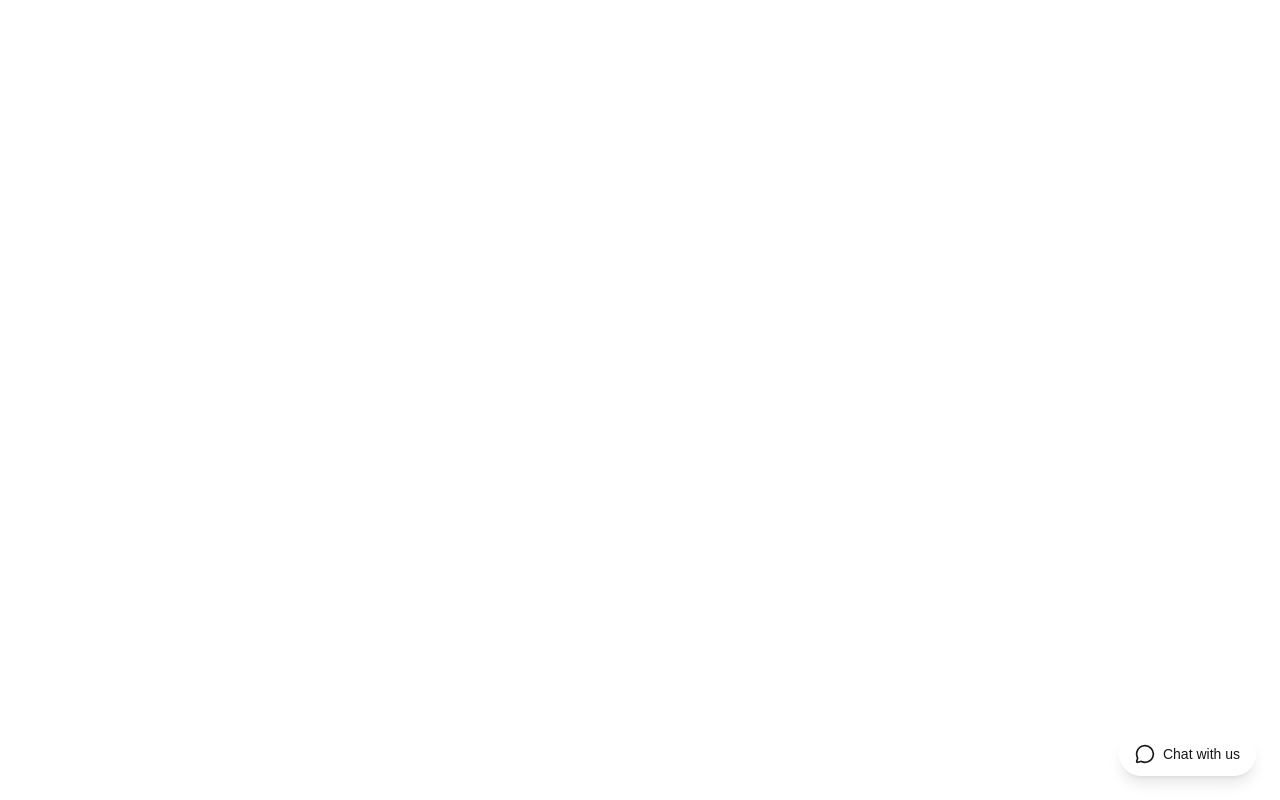
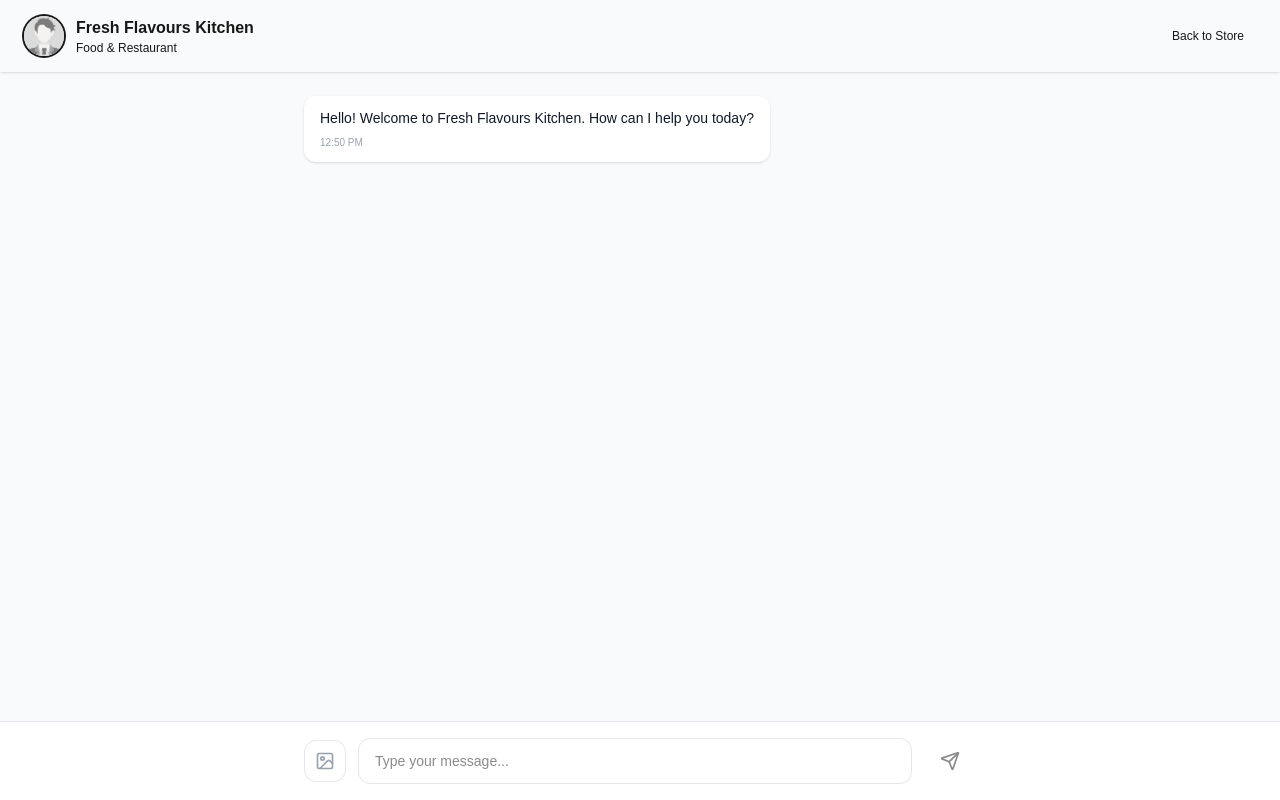
Before and after one commit to Sellfast-app/webchat, a Next.js app: page / in a window 1280 px wide. Built offline with nearby package versions, Linux system fonts and the light colour scheme.

Commit message:
style(webchat): full screen layout with Swiftree colors

```diff
--- a/src/components/ChatWidget.tsx
+++ b/src/components/ChatWidget.tsx
@@ -1,7 +1,7 @@
 "use client";
 
 import { useState, useRef, useEffect } from "react";
-import { Send, MessageCircle, X, Loader2, Image as ImageIcon } from "lucide-react";
+import { Send, X, Loader2, Image as ImageIcon } from "lucide-react";
 import { ChatMessage, VendorContext, MOCK_VENDOR } from "@/lib/types";
 
 function formatTime(ts: number): string {
@@ -16,7 +16,6 @@ interface ChatWidgetProps {
 }
 
 export function ChatWidget({ vendor = MOCK_VENDOR }: ChatWidgetProps) {
-  const [isOpen, setIsOpen] = useState(false);
   const [messages, setMessages] = useState<ChatMessage[]>([
     {
       id: "1",
@@ -104,63 +103,57 @@ export function ChatWidget({ vendor = MOCK_VENDOR }: ChatWidgetProps) {
   };
 
   return (
-    <>
-      {!isOpen && (
-        <button
-          onClick={() => setIsOpen(true)}
-          className="fixed bottom-6 right-6 flex items-center gap-2 rounded-full bg-primary px-4 py-3 text-primary-foreground shadow-lg transition-all duration-200 hover:scale-105 hover:shadow-xl"
-        >
-          <MessageCircle className="h-5 w-5" />
-          <span className="text-sm font-medium">Chat with us</span>
-        </button>
-      )}
-
-      {isOpen && (
-        <div className="fixed bottom-6 right-6 flex h-[500px] w-80 flex-col overflow-hidden rounded-xl bg-white shadow-2xl ring-1 ring-gray-200">
+    <div className="flex h-screen w-full flex-col bg-gray-50">
       {/* Header */}
-          <div className="flex items-center justify-between bg-primary px-4 py-3">
-            <div className="flex items-center gap-2">
+      <div className="flex items-center justify-between bg-primary px-6 py-4 shadow-sm">
+        <div className="flex items-center gap-3">
           <img
             src="/vendor-avatar.jpg"
             alt="Vendor"
-                className="h-8 w-8 rounded-full object-cover"
+            className="h-10 w-10 rounded-full object-cover ring-2 ring-primary-foreground/20"
           />
-              <span className="text-sm font-semibold text-primary-foreground">
+          <div>
+            <h2 className="text-base font-semibold text-primary-foreground">
               {vendor.vendorName}
-              </span>
+            </h2>
+            <p className="text-xs text-primary-foreground/70">
+              {vendor.businessType}
+            </p>
           </div>
-            <button
-              onClick={() => setIsOpen(false)}
-              className="text-primary-foreground hover:text-gray-200"
+        </div>
+        <a
+          href="/"
+          className="rounded-lg bg-primary-foreground/10 px-3 py-1.5 text-xs font-medium text-primary-foreground hover:bg-primary-foreground/20"
         >
-              <X className="h-4 w-4" />
-            </button>
+          Back to Store
+        </a>
       </div>
 
       {/* Messages */}
-          <div className="flex-1 overflow-y-auto bg-gray-50 p-4">
+      <div className="flex-1 overflow-y-auto p-6">
+        <div className="mx-auto max-w-2xl space-y-4">
           {messages.map((msg) => (
             <div
               key={msg.id}
-                className={`mb-3 flex ${msg.role === "user" ? "justify-end" : "justify-start"}`}
+              className={`flex ${msg.role === "user" ? "justify-end" : "justify-start"}`}
             >
               <div
-                  className={`max-w-[80%] rounded-lg px-3 py-2 text-sm ${
+                className={`max-w-[75%] rounded-xl px-4 py-3 text-sm shadow-sm ${
                   msg.role === "user"
                     ? "bg-primary text-primary-foreground"
-                      : "bg-white text-gray-900 shadow-sm"
+                    : "bg-white text-gray-900 shadow"
                 }`}
               >
                 {msg.imageUrl && (
                   <img
                     src={msg.imageUrl}
                     alt="uploaded"
-                      className="mb-1 max-h-40 rounded object-cover"
+                    className="mb-2 max-h-60 rounded-lg object-cover"
                   />
                 )}
                 {msg.content !== "[image]" && <span>{msg.content}</span>}
                 <div
-                    className={`mt-1 text-[10px] ${
+                  className={`mt-2 text-[10px] ${
                     msg.role === "user"
                       ? "text-primary-foreground/70"
                       : "text-gray-400"
@@ -173,17 +166,18 @@ export function ChatWidget({ vendor = MOCK_VENDOR }: ChatWidgetProps) {
           ))}
           {loading && (
             <div className="flex justify-start">
-                <div className="rounded-lg bg-white px-3 py-2 shadow-sm">
-                  <Loader2 className="h-4 w-4 animate-spin text-gray-400" />
+              <div className="rounded-xl bg-white px-4 py-3 shadow">
+                <Loader2 className="h-5 w-5 animate-spin text-gray-400" />
               </div>
             </div>
           )}
           <div ref={messagesEndRef} />
         </div>
+      </div>
 
       {/* Input */}
-          <div className="border-t border-gray-200 bg-white p-3">
-            <div className="flex gap-2">
+      <div className="border-t border-gray-200 bg-white p-4">
+        <div className="mx-auto flex max-w-2xl items-center gap-3">
           <input
             type="file"
             ref={fileInputRef}
@@ -193,9 +187,9 @@ export function ChatWidget({ vendor = MOCK_VENDOR }: ChatWidgetProps) {
           />
           <button
             onClick={() => fileInputRef.current?.click()}
-                className="rounded-lg border border-gray-200 px-2 py-2 text-gray-400 hover:bg-gray-50 hover:text-gray-600"
+            className="rounded-xl border border-gray-200 p-2.5 text-gray-400 hover:bg-gray-50 hover:text-gray-600 transition-colors"
           >
-                <ImageIcon className="h-4 w-4" />
+            <ImageIcon className="h-5 w-5" />
           </button>
           <input
             type="text"
@@ -203,19 +197,17 @@ export function ChatWidget({ vendor = MOCK_VENDOR }: ChatWidgetProps) {
             onChange={(e) => setInput(e.target.value)}
             onKeyDown={(e) => e.key === "Enter" && handleSend()}
             placeholder="Type your message..."
-                className="flex-1 rounded-lg border border-gray-200 px-3 py-2 text-sm focus:border-primary focus:ring-1 focus:ring-primary"
+            className="flex-1 rounded-xl border border-gray-200 px-4 py-3 text-sm focus:border-primary focus:ring-2 focus:ring-primary/20 outline-none"
           />
           <button
             onClick={handleSend}
             disabled={loading || !input.trim()}
-                className="rounded-lg bg-primary px-3 py-2 text-primary-foreground hover:bg-primary-secondary disabled:opacity-50"
+            className="rounded-xl bg-primary px-4 py-3 text-primary-foreground hover:bg-primary-secondary disabled:opacity-50 transition-colors"
           >
-                <Send className="h-4 w-4" />
+            <Send className="h-5 w-5" />
           </button>
         </div>
       </div>
     </div>
-      )}
-    </>
   );
 }
```
Lines whose indentation alone changed are shown as unchanged.
